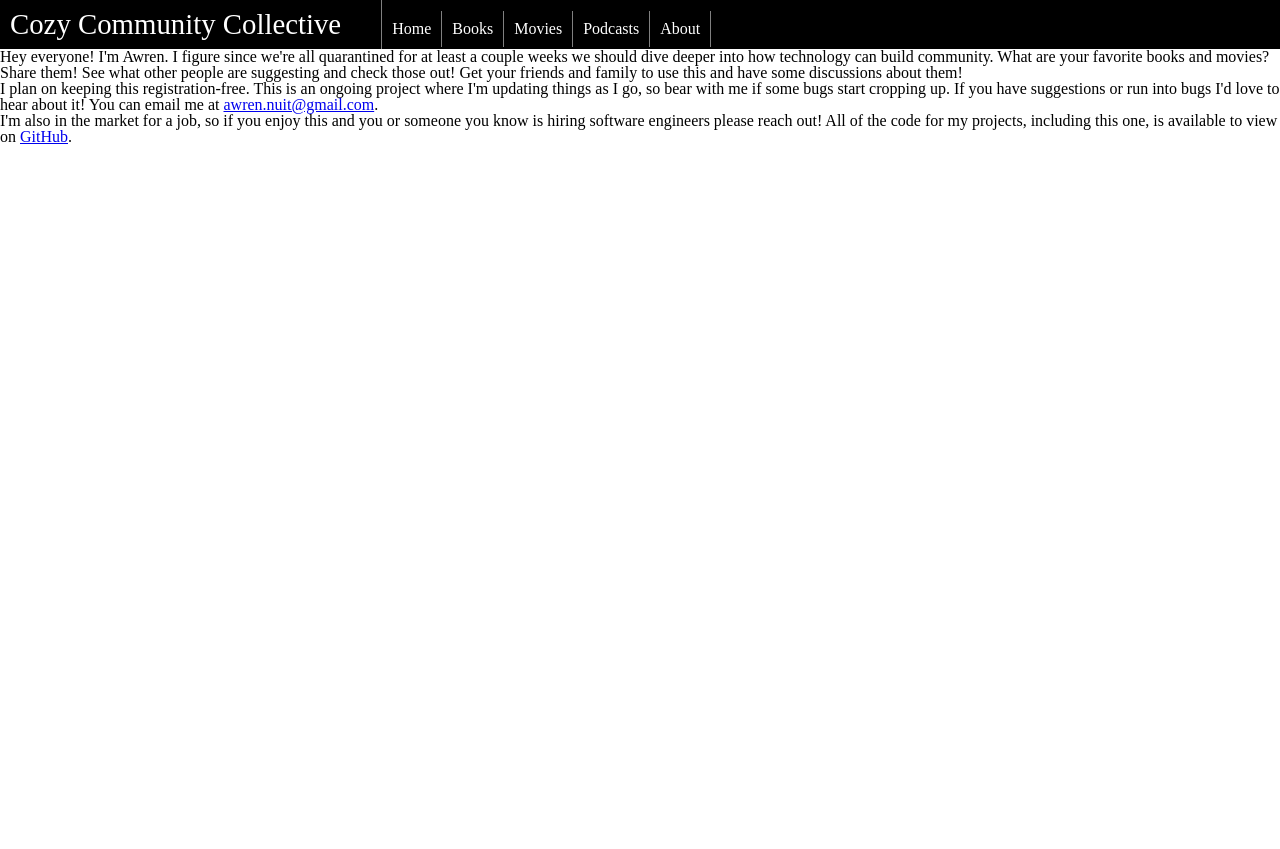
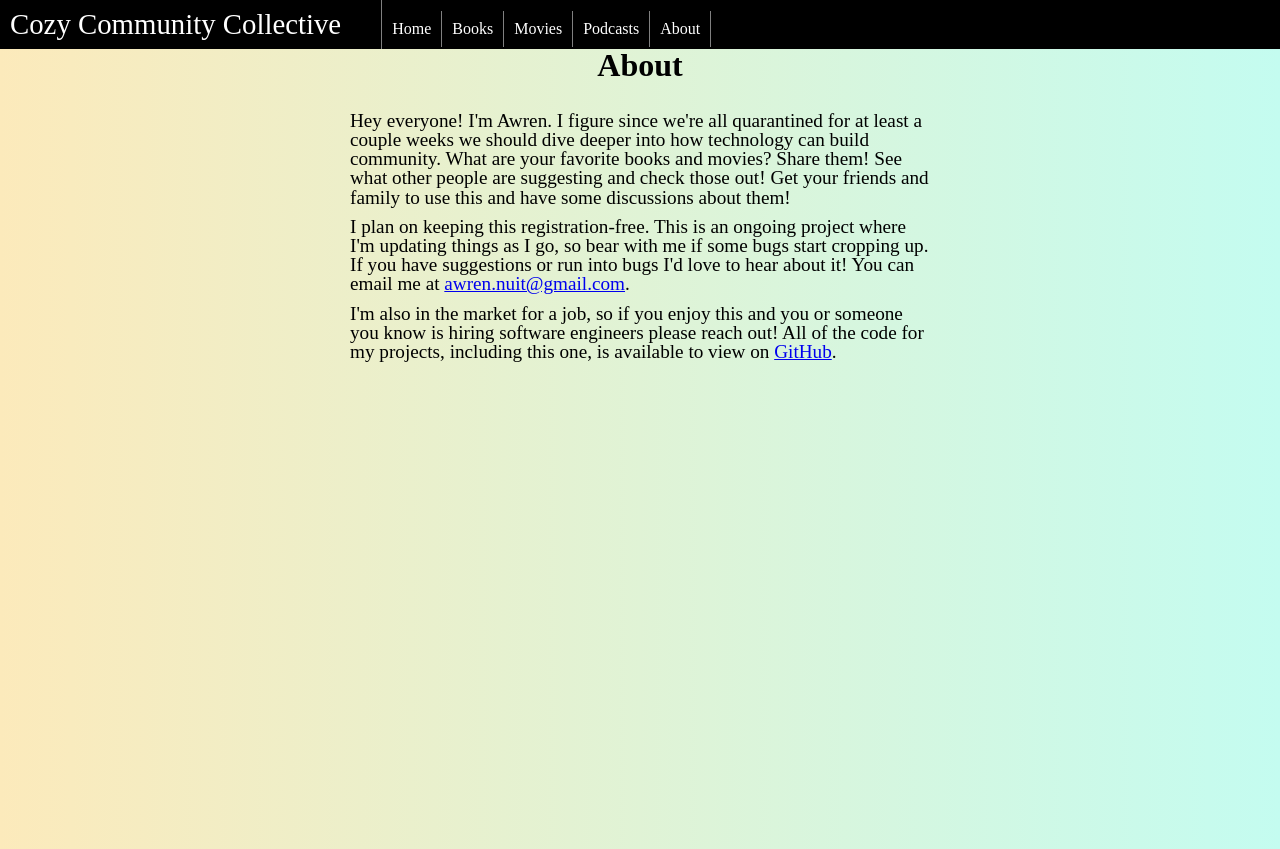
Before and after one commit to AwrenNuit/book-movie-podcast-club, a React (Create React App) app: page /about in a window 1280 px wide. Before the commit the page ends 800 px from the top, so only its background shows below. Built offline with nearby package versions, Linux system fonts and the light colour scheme; no server answers.

Commit message:
added basic styling and background

```diff
--- /dev/null
+++ b/src/components/About/About.css
@@ -0,0 +1,20 @@
+.about-container {
+  display: inline-block;
+  max-width: 600px;
+  text-align: left;
+  margin-top: 20px;
+}
+
+.about-main-container {
+  width: 100%;
+  height: 100vh;
+  text-align: center;
+  background: #fceabb;
+  background: -webkit-linear-gradient(to left, #c4fcf0, #fceabb);
+  background: linear-gradient(to left, #c4fcf0, #fceabb);
+}
+
+.about-p {
+  margin: 10px;
+  font-size: 1.2em;
+}
--- a/src/components/About/About.js
+++ b/src/components/About/About.js
@@ -1,16 +1,19 @@
 import React from 'react';
+import './About.css';
 
 export default function About() {
 
   return(
-    <>
-      <p>
+    <div className="about-main-container">
+      <h1>About</h1>
+      <div className="about-container">
+        <p className="about-p">
           Hey everyone! I'm Awren. I figure since we're all quarantined for at least a couple weeks we should
           dive deeper into how technology can build community. What are your favorite books and movies? Share
           them! See what other people are suggesting and check those out! Get your friends and family to use
           this and have some discussions about them!
         </p>
-      <p>
+        <p className="about-p">
           I plan on keeping this registration-free. This is an ongoing project where I'm updating things as I
           go, so bear with me if some bugs start cropping up. If you have suggestions or run into bugs I'd love
           to hear about it! You can email me at&nbsp;
@@ -19,11 +22,12 @@ export default function About() {
           </a>
           .
         </p>
-      <p>
+        <p className="about-p">
           I'm also in the market for a job, so if you enjoy this and you or someone you know is hiring software
           engineers please reach out! All of the code for my projects, including this one, is available to view
           on <a href="https://github.com/AwrenNuit" target="_blank" rel="noopener noreferrer">GitHub</a>.
         </p>
-    </>
+      </div>
+    </div>
   );
 }
```
Lines whose indentation alone changed are shown as unchanged.
